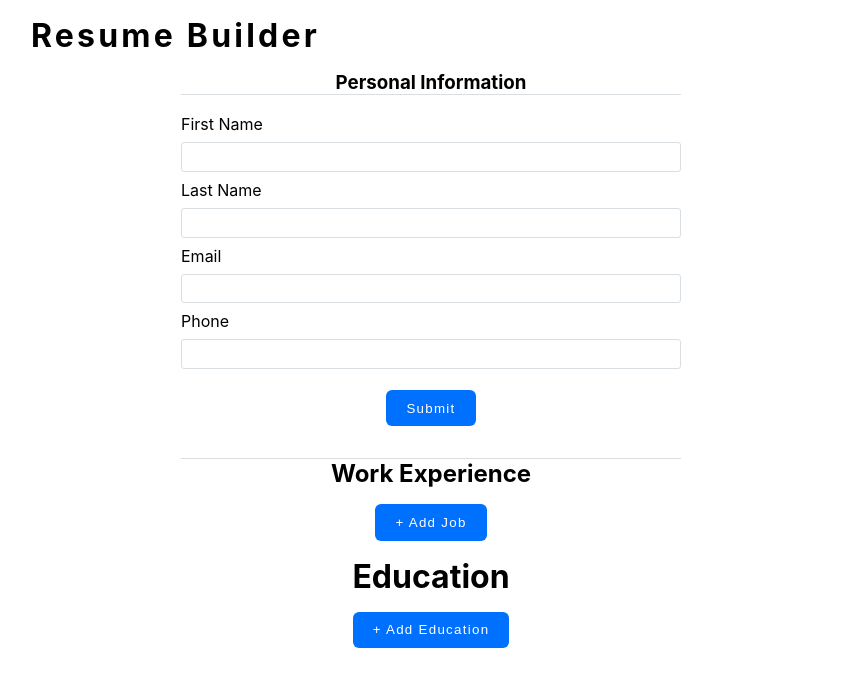
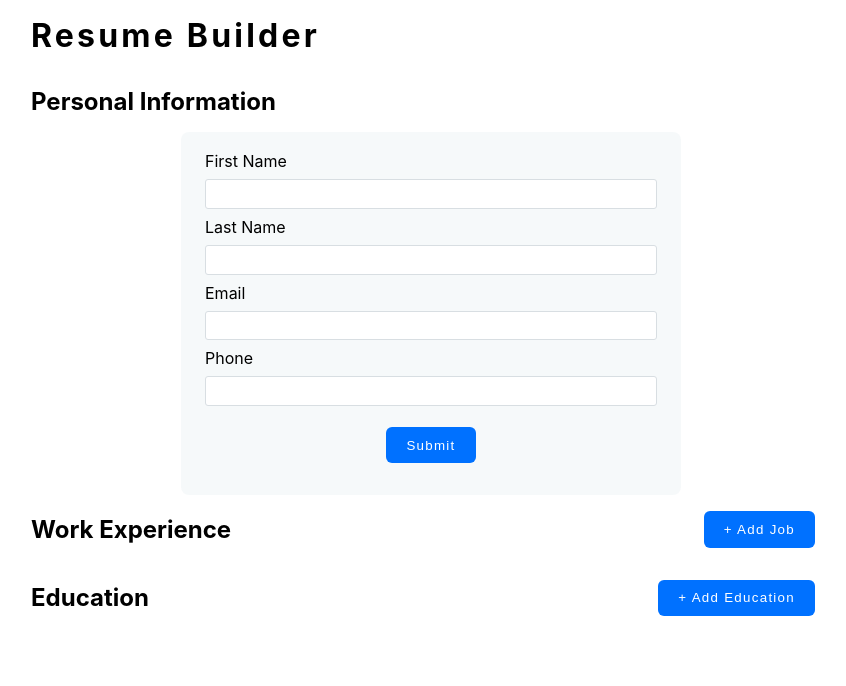
Before and after one commit to vbit27/cv-builder, a React (Create React App) app: page / in a window 1280 px wide. Shown: the top 686 px of the page, without its empty margins (209-1055 px from the left). Built offline with nearby package versions, Linux system fonts and the light colour scheme.

Commit message:
Add form initial styling

```diff
--- a/src/App.scss
+++ b/src/App.scss
@@ -29,9 +29,9 @@ $primaryColor: #0071ff;
     display: flex;
     flex-direction: column;
     width: 500px;
-    border-top: 1px solid rgb(216, 222, 226);
-    border-bottom: 1px solid rgb(216, 222, 226);
-    padding: 1rem 0;
+    border-radius: 8px;
+    padding: 1rem 1.5rem;
+    background-color: #f6f9fae8;
 
     input {
       width: 100%;
@@ -69,3 +69,19 @@ button:hover {
   border: 1px solid $primaryColor;
   color: $primaryColor;
 }
+
+.title-button {
+  display: flex;
+  flex-wrap: wrap;
+  align-items: center;
+
+  h2 {
+    flex-grow: 1;
+    text-align: left;
+  }
+}
+
+h2 {
+  text-align: left;
+  padding: 1rem 0;
+}
--- a/src/components/EducationList.tsx
+++ b/src/components/EducationList.tsx
@@ -27,8 +27,10 @@ function EducationList() {
   };
   return (
     <div>
-      <h1>Education</h1>
-      <button onClick={handleVisibility}>+ Add Education</button>
+      <div className="title-button">
+        <h2>Education</h2>
+        <button onClick={handleVisibility}>+ Add Education</button>
+      </div>
       {visibility ? (
         <EducationForm onSubmit={(input) => handleSubmit(input)} />
       ) : null}
--- a/src/components/ExperienceList.tsx
+++ b/src/components/ExperienceList.tsx
@@ -26,8 +26,10 @@ function ExperienceList() {
 
   return (
     <div>
-      <h2>Work Experience</h2>
-      <button onClick={() => setVisibility(true)}>+ Add Job</button>
+      <div className="title-button">
+        <h2>Work Experience</h2>
+        <button onClick={() => setVisibility(true)}>+ Add Job</button>
+      </div>
       {visibility ? (
         <ExperienceForm onSubmit={(exp) => handleSubmit(exp)} />
       ) : null}
--- a/src/components/PersonalData.tsx
+++ b/src/components/PersonalData.tsx
@@ -45,7 +45,6 @@ const PersonalData: FC = () => {
 
   return (
     <div>
-      <h3>Personal Information</h3>
       <div className="form-container">
         <form onSubmit={handleSubmit}>
           <label htmlFor="name">First Name</label>
--- a/src/components/ResumeContainer.tsx
+++ b/src/components/ResumeContainer.tsx
@@ -7,6 +7,8 @@ const ResumeContainer: FC = () => {
   return (
     <div>
       <h1 className="title">Resume Builder</h1>
+      <h2>Personal Information</h2>
+
       <PersonalData />
       <ExperienceList />
       <EducationList />
```
